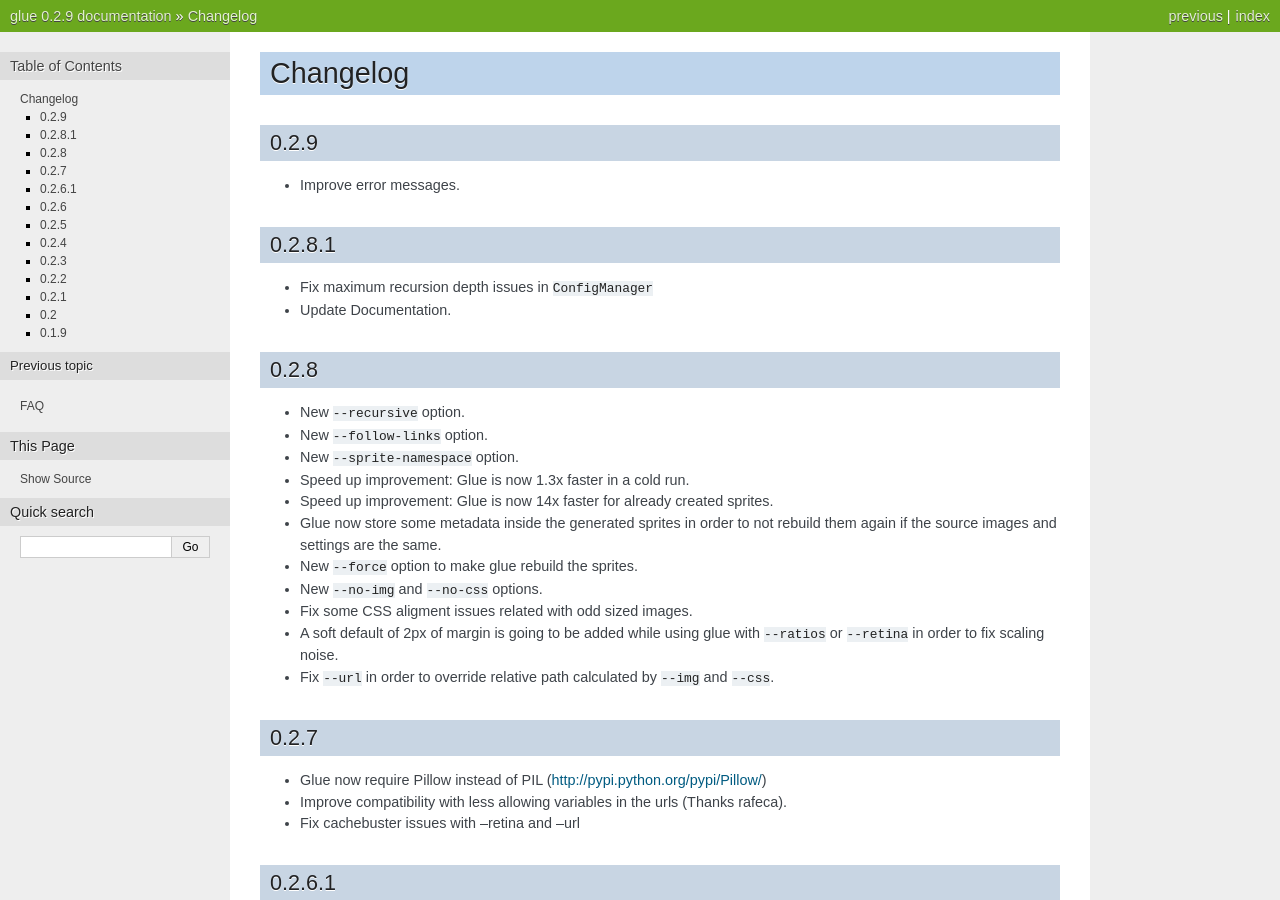
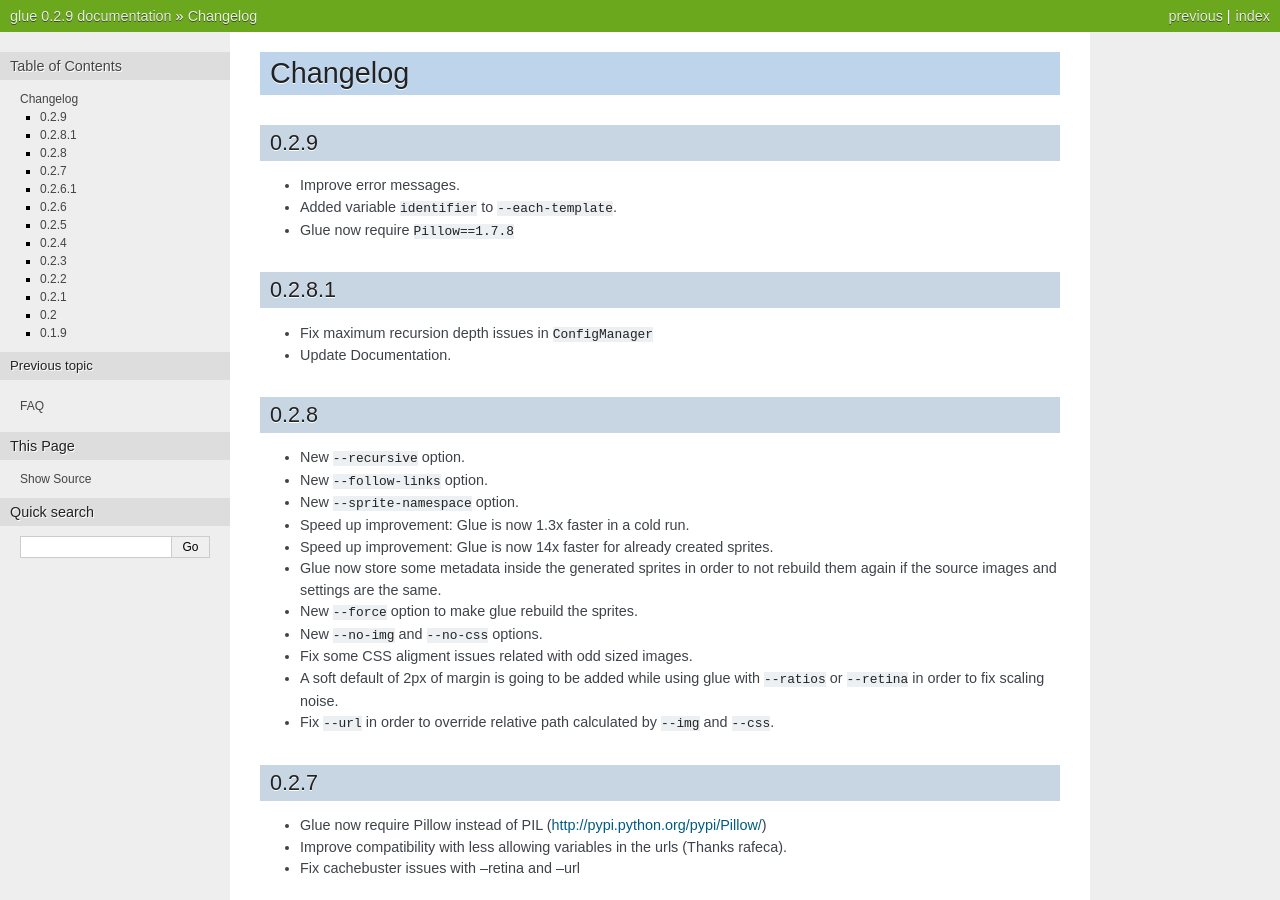
Before and after one commit to jorgebastida/glue, a Sphinx documentation site: the page built from docs/changelog.rst, in a window 1280 px wide and 900 px high. Built offline with Sphinx 7.4.7, drawn with Linux system fonts in a browser that asks for light colours; the version number is read from the project's files by our own code.

Commit message:
Update changelog

```diff
--- a/docs/changelog.rst
+++ b/docs/changelog.rst
@@ -4,6 +4,8 @@
 0.2.9
 ^^^^^^^
 * Improve error messages.
+* Added variable ``identifier`` to ``--each-template``.
+* Glue now require ``Pillow==1.7.8``
 
 0.2.8.1
 ^^^^^^^
```
